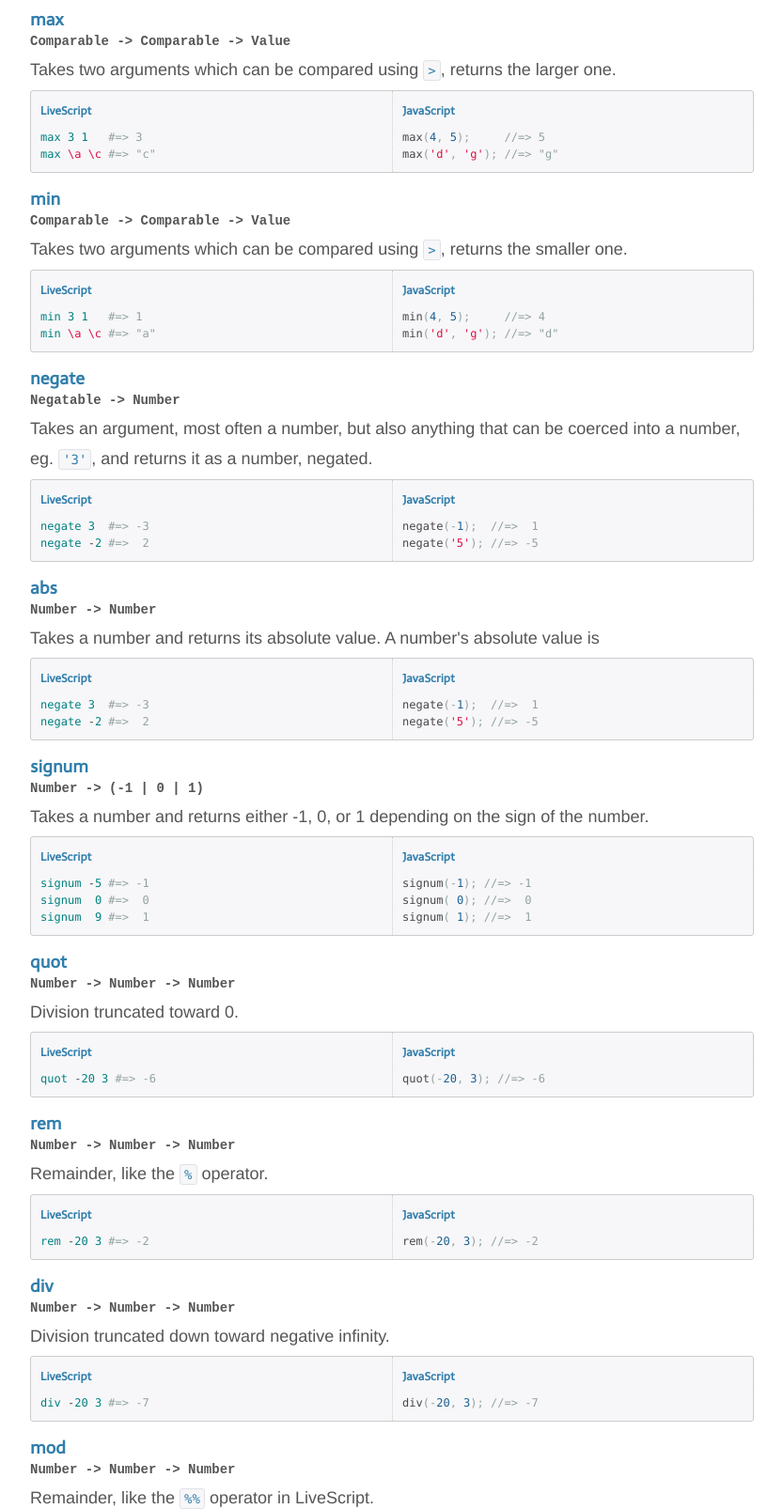
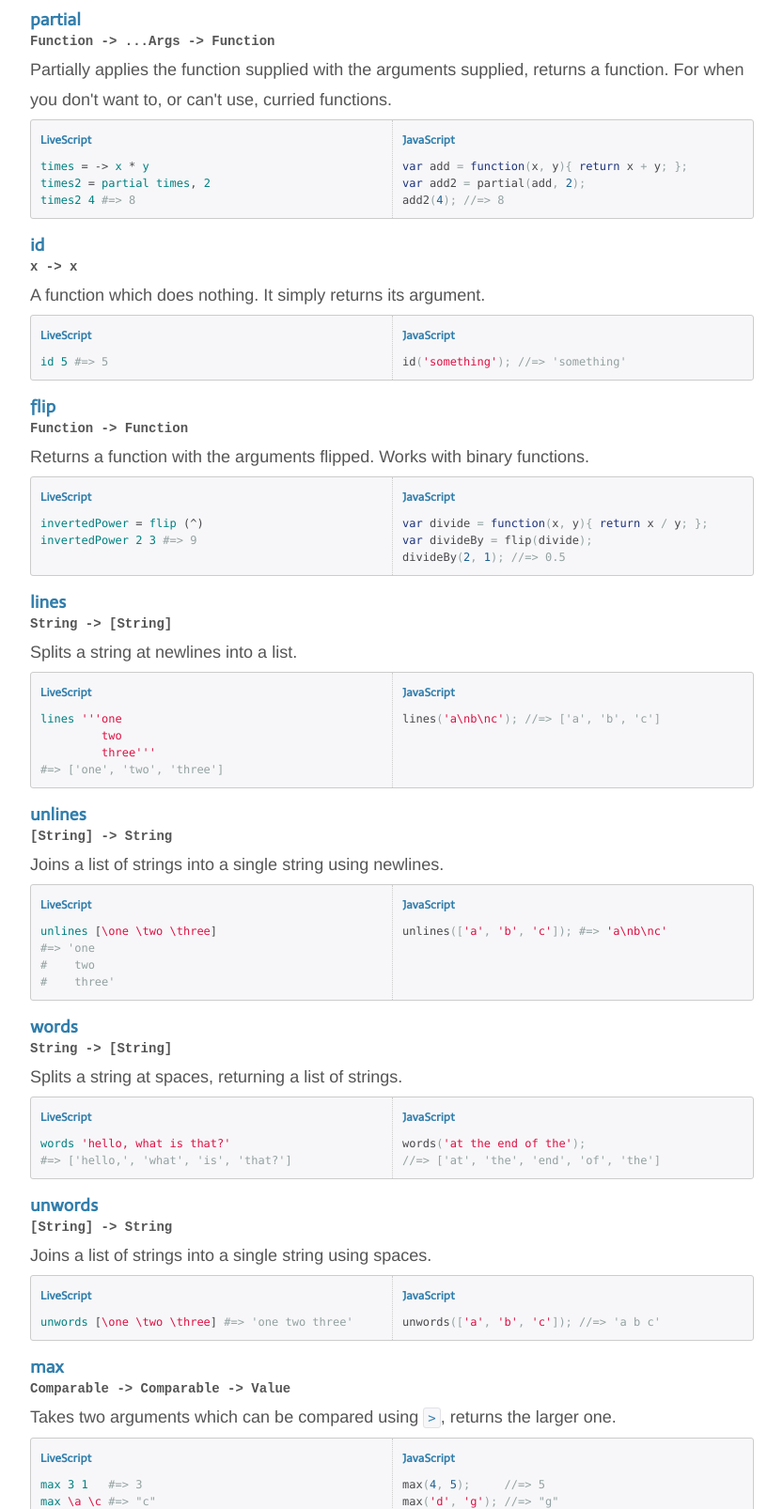
Before and after one commit to gkz/prelude-ls, a website: page index.html in a window 1280 px wide. Shown: the part 1194-2800 px from the top of the page at 94% size, without its empty margins (388-1221 px from the left). Drawn offline with nearby package versions, Linux system fonts and the light colour scheme.

Commit message:
even more docs, partial to unwords

```diff
--- a/index.html
+++ b/index.html
@@ -38,7 +38,7 @@
         <li class="active"><a href="#overview">Overview</a></li>
         <li><a href="#installation">Installation</a></li>
         <li><a href="#usage">Usage</a></li>
-        <li><a href="#contribute">Contribute</a></li>
+        <li class="divider"><a>&nbsp;</a>
         <li><a href="#f-each">each</a></li>
         <li><a href="#f-map">map</a></li>
         <li><a href="#f-filter">filter</a></li>
@@ -253,11 +253,169 @@ g();
             </div>
           </div>
         </div>
-        <a name="f-flip"></a>
-        <a name="f-lines"></a>
-        <a name="f-unlines"></a>
-        <a name="f-words"></a>
-        <a name="f-unwords"></a>
+        <div id="f-partial" class="func">
+          <a name="f-partial"></a>
+          <h3>partial</h3>
+          <div class="func-type">Function -> ...Args -> Function</div>
+          <p>Partially applies the function supplied with the arguments supplied, returns a function. For when you don't want to, or can't use, curried functions.
+          <div class="example">
+            <div class="example-ls">
+              <h5>LiveScript</h5>
+<pre class="prettyprint lang-ls">
+times = -> x * y
+times2 = partial times, 2
+times2 4 #=> 8
+</pre>
+            </div>
+            <div class="example-js">
+              <h5>JavaScript</h5>
+<pre class="prettyprint lang-js">
+var add = function(x, y){ return x + y; };
+var add2 = partial(add, 2);
+add2(4); //=> 8
+</pre>
+            </div>
+          </div>
+        </div>
+        <div id="f-id" class="func">
+          <a name="f-id"></a>
+          <h3>id</h3>
+          <div class="func-type">x -> x</div>
+          <p>A function which does nothing. It simply returns its argument.
+          <div class="example">
+            <div class="example-ls">
+              <h5>LiveScript</h5>
+<pre class="prettyprint lang-ls">
+id 5 #=> 5
+</pre>
+            </div>
+            <div class="example-js">
+              <h5>JavaScript</h5>
+<pre class="prettyprint lang-js">
+id('something'); //=> 'something'
+</pre>
+            </div>
+          </div>
+        </div>
+        <div id="f-flip" class="func">
+          <a name="f-flip"></a>
+          <h3>flip</h3>
+          <div class="func-type">Function -> Function</div>
+          <p>Returns a function with the arguments flipped. Works with binary functions.
+          <div class="example">
+            <div class="example-ls">
+              <h5>LiveScript</h5>
+<pre class="prettyprint lang-ls">
+invertedPower = flip (^)
+invertedPower 2 3 #=> 9
+</pre>
+            </div>
+            <div class="example-js">
+              <h5>JavaScript</h5>
+<pre class="prettyprint lang-js">
+var divide = function(x, y){ return x / y; };
+var divideBy = flip(divide);
+divideBy(2, 1); //=> 0.5
+</pre>
+            </div>
+          </div>
+        </div>
+        <div id="f-lines" class="func">
+          <a name="f-lines"></a>
+          <h3>lines</h3>
+          <div class="func-type">String -> [String]</div>
+          <p>Splits a string at newlines into a list.
+          <div class="example">
+            <div class="example-ls">
+              <h5>LiveScript</h5>
+<pre class="prettyprint lang-ls">
+lines '''one
+         two
+         three'''
+#=> ['one', 'two', 'three']
+</pre>
+            </div>
+            <div class="example-js">
+              <h5>JavaScript</h5>
+<pre class="prettyprint lang-js">
+lines('a\nb\nc'); //=> ['a', 'b', 'c']
+
+
+
+
+</pre>
+            </div>
+          </div>
+        </div>
+        <div id="f-unlines" class="func">
+          <a name="f-unlines"></a>
+          <h3>unlines</h3>
+          <div class="func-type">[String] -> String</div>
+          <p>Joins a list of strings into a single string using newlines.
+          <div class="example">
+            <div class="example-ls">
+              <h5>LiveScript</h5>
+<pre class="prettyprint lang-ls">
+unlines [\one \two \three]
+#=> 'one
+#    two
+#    three'
+</pre>
+            </div>
+            <div class="example-js">
+              <h5>JavaScript</h5>
+<pre class="prettyprint lang-js">
+unlines(['a', 'b', 'c']); #=> 'a\nb\nc'
+
+
+
+
+</pre>
+            </div>
+          </div>
+        </div>
+        <div id="f-words" class="func">
+          <a name="f-words"></a>
+          <h3>words</h3>
+          <div class="func-type">String -> [String]</div>
+          <p>Splits a string at spaces, returning a list of strings.
+          <div class="example">
+            <div class="example-ls">
+              <h5>LiveScript</h5>
+<pre class="prettyprint lang-ls">
+words 'hello, what is that?'
+#=> ['hello,', 'what', 'is', 'that?']
+</pre>
+            </div>
+            <div class="example-js">
+              <h5>JavaScript</h5>
+<pre class="prettyprint lang-js">
+words('at the end of the');
+//=> ['at', 'the', 'end', 'of', 'the']
+</pre>
+            </div>
+          </div>
+        </div>
+        <div id="f-unwords" class="func">
+          <a name="f-unwords"></a>
+          <h3>unwords</h3>
+          <div class="func-type">[String] -> String</div>
+          <p>Joins a list of strings into a single string using spaces.
+          <div class="example">
+            <div class="example-ls">
+              <h5>LiveScript</h5>
+<pre class="prettyprint lang-ls">
+unwords [\one \two \three] #=> 'one two three'
+</pre>
+            </div>
+            <div class="example-js">
+              <h5>JavaScript</h5>
+<pre class="prettyprint lang-js">
+unwords(['a', 'b', 'c']); //=> 'a b c'
+</pre>
+            </div>
+          </div>
+        </div>
         <div id="f-max" class="func">
           <a name="f-max"></a>
           <h3>max</h3>
```
